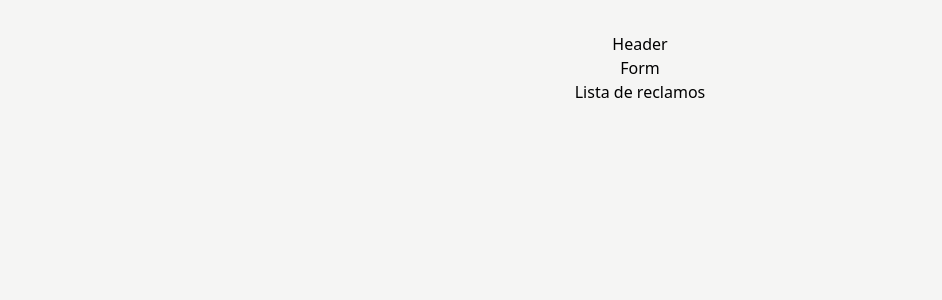
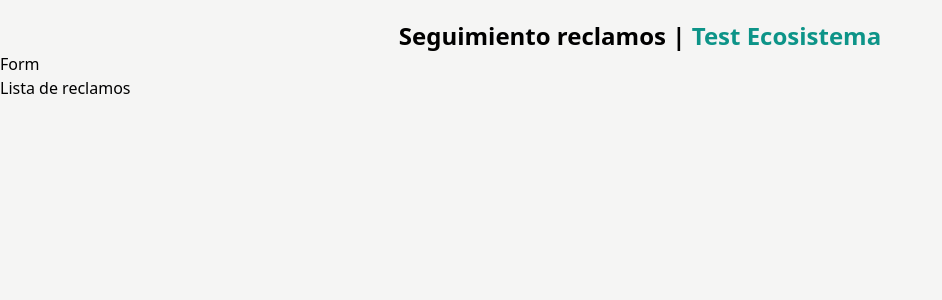
Before and after one commit to hernanchamorrodev/appointment-web, a React (Vite) app: page / in a window 1280 px wide. Shown: the top 300 px of the page, without its empty margins (0-942 px from the left). Built offline with nearby package versions, Linux system fonts and the light colour scheme.

Commit message:
header-classes

```diff
--- a/src/App.css
+++ b/src/App.css
@@ -1,4 +1,4 @@
-#root {
+/* #root {
   max-width: 1280px;
   margin: 0 auto;
   padding: 2rem;
@@ -38,4 +38,4 @@
 
 .read-the-docs {
   color: #888;
-}
+} */
--- a/src/App.jsx
+++ b/src/App.jsx
@@ -9,11 +9,11 @@ import ClaimList from './components/ClaimList/ClaimList'
 function App() {
 
   return (
-    <>
+    <div className="container mt-5">
       <Header />
       <Form />
       <ClaimList />
-    </>
+    </div>
     )
 }
 
--- a/src/components/Header/Header.jsx
+++ b/src/components/Header/Header.jsx
@@ -3,8 +3,10 @@ import React from 'react'
 // Component Header
 const Header = () => {
     return (
-        <header className="header">
-            <h1>Header</h1>
+        <header className="font-black sm:text-xl md:text-2xl text-center md:w-2/3 mx-auto">
+            <h1>Seguimiento reclamos |
+                <span className="text-teal-600"> Test Ecosistema</span>
+            </h1>
         </header>
     )
 };
```
